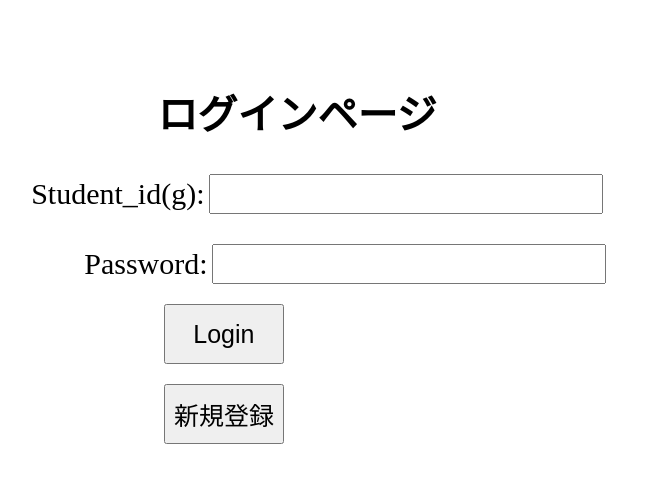
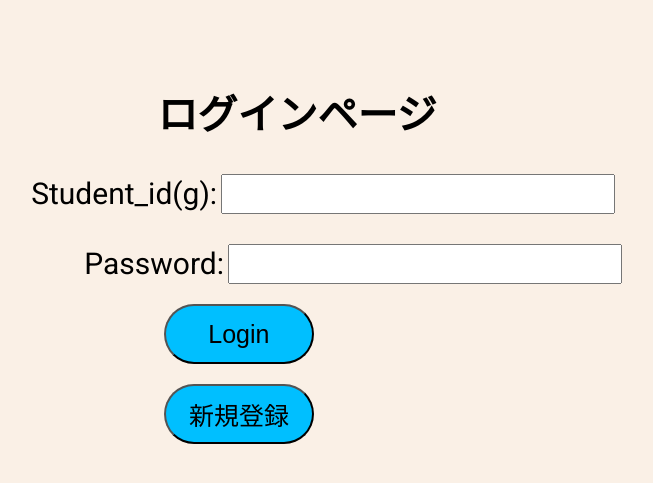
Before and after one commit to ShotaArima/slack-bot-lab, a web app: file static/slack-bot/public/login.html in a window 1280 px wide. Shown: the top 483 px of the page, without its empty margins (356-1009 px from the left). Run offline with its HTML, style and script files only (its server is not run), Linux system fonts and the light colour scheme.

Commit message:
css coloradd

```diff
--- a/static/slack-bot/public/login.css
+++ b/static/slack-bot/public/login.css
@@ -1,3 +1,10 @@
+@import
+url(https://fonts.googleapis.com/css?family=Roboto);
+body
+{
+    background-color: linen;
+    font-family:"Roboto";
+}
 h2
 {
     padding-left:40%;
@@ -29,7 +36,10 @@ button
 {
     margin-top:20px;
     margin-left:15%;
-    width:120px;
+    width:150px;
     height:60px;
+    border-radius:30px;
     font-size:25px;
+    cursor:pointer;
+    background-color:deepskyblue;
 }
--- a/static/slack-bot/public/login.html
+++ b/static/slack-bot/public/login.html
@@ -15,7 +15,7 @@
             <input type="password" id="pass" name="pass" class="positioning" required>
             <br>
             <input type="hidden" name="act" value="login">
-            <button type="submit">Login</button>
+            <button type="submit" class="loginbutton">Login</button>
         </form>
         <form action="add.html">
             <button type="submit">新規登録</button>
```
Also changed, not shown: static/slack-bot/public/add.css (+10 -0 lines).
